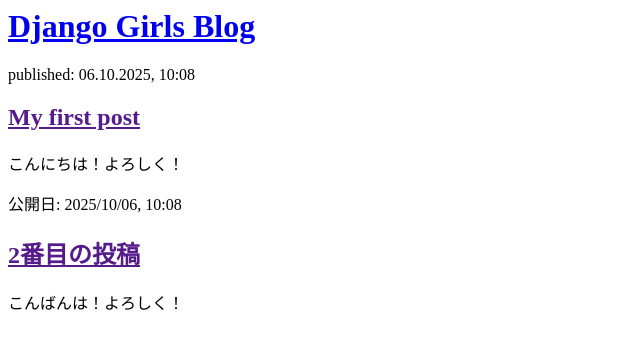
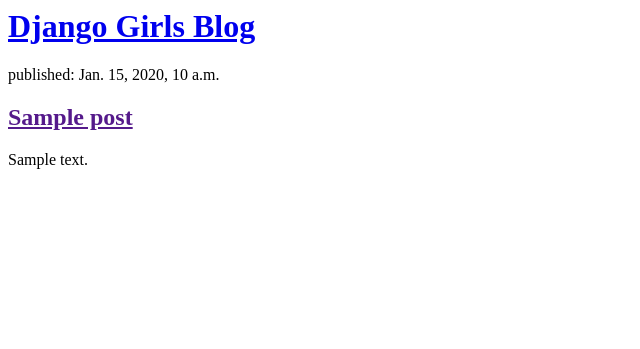
Before and after one commit to moemi-irie/my-first-blog, a Django app: template blog/templates/blog/post_list.html in a window 1280 px wide. Shown: the top 349 px of the page, without its empty margins (0-640 px from the left). Run offline with Django 5.2, Linux system fonts and the light colour scheme; the template is opened without the code that fills it: most values are stand-ins (such as "Sample title", 1, 10 or a date in 2020); parts of the project's set-up code (start-up, migrations or seed data) failed here and were passed over.

Commit message:
Modified templates to display posts from database.

```diff
--- a/blog/templates/blog/post_list.html
+++ b/blog/templates/blog/post_list.html
@@ -7,16 +7,12 @@
             <h1><a href="/">Django Girls Blog</a></h1>
         </div>
 
-        <div>
-            <p>published: 06.10.2025, 10:08</p>
-            <h2><a href="">My first post</a></h2>
-            <p>こんにちは！よろしく！</p>
-        </div>
-
-        <div>
-            <p>公開日: 2025/10/06, 10:08</p>
-            <h2><a href="">2番目の投稿</a></h2>
-                <p>こんばんは！よろしく！</p>
-        </div>
+        {% for post in posts %}
+            <div>
+                <p>published: {{ post.publised_date }}</p>
+                <h2><a href="">{{ post.title }}</a></h2>
+                <p>{{ post.text|linebreaksbr }}</p>
+            </div>
+        {% endfor %}
     </body>
 </html>
--- a/blog/views.py
+++ b/blog/views.py
@@ -1,4 +1,7 @@
 from django.shortcuts import render
+from django.utils import timezone
+from .models import Post
 
 def post_list(request):
-    return render(request, 'blog/post_list.html', {})
+    posts = Post.objects.filter(publised_date__lte=timezone.now()).order_by('publised_date')
+    return render(request, 'blog/post_list.html', {'posts': posts})
```
